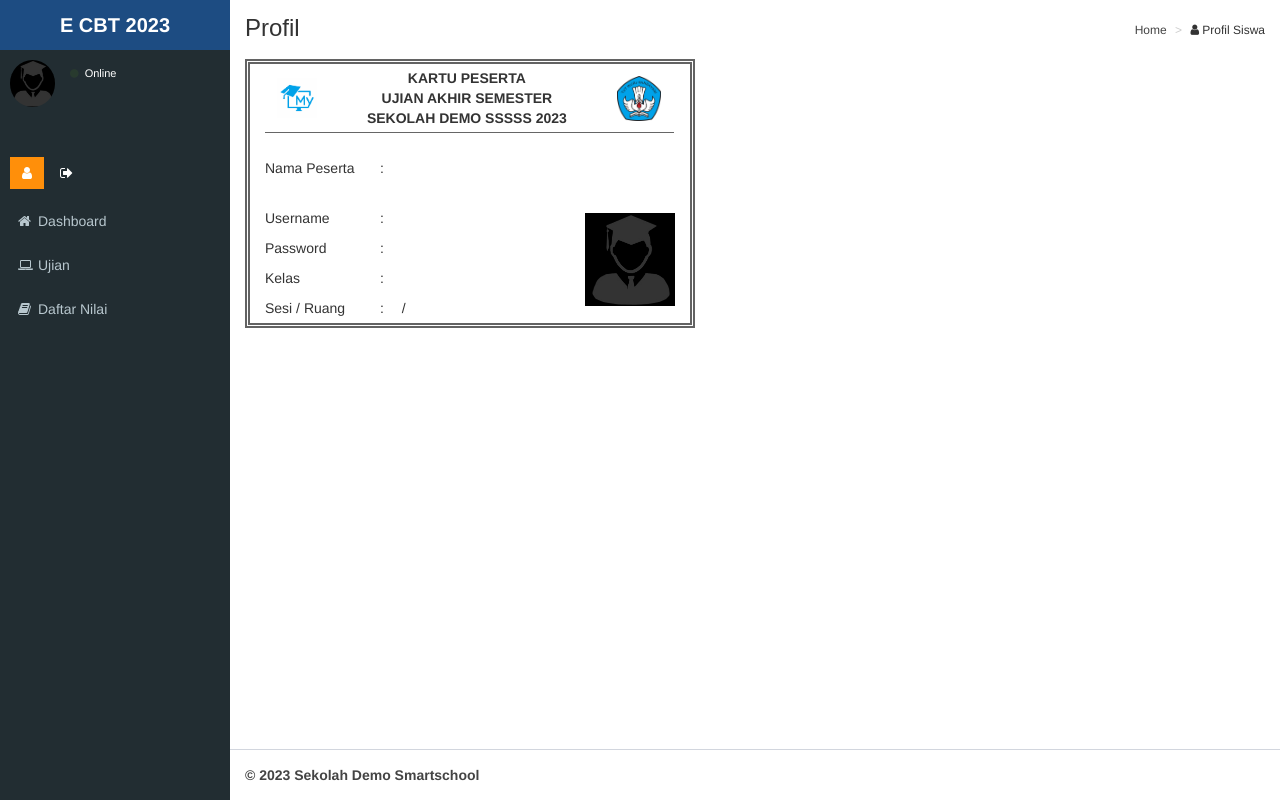
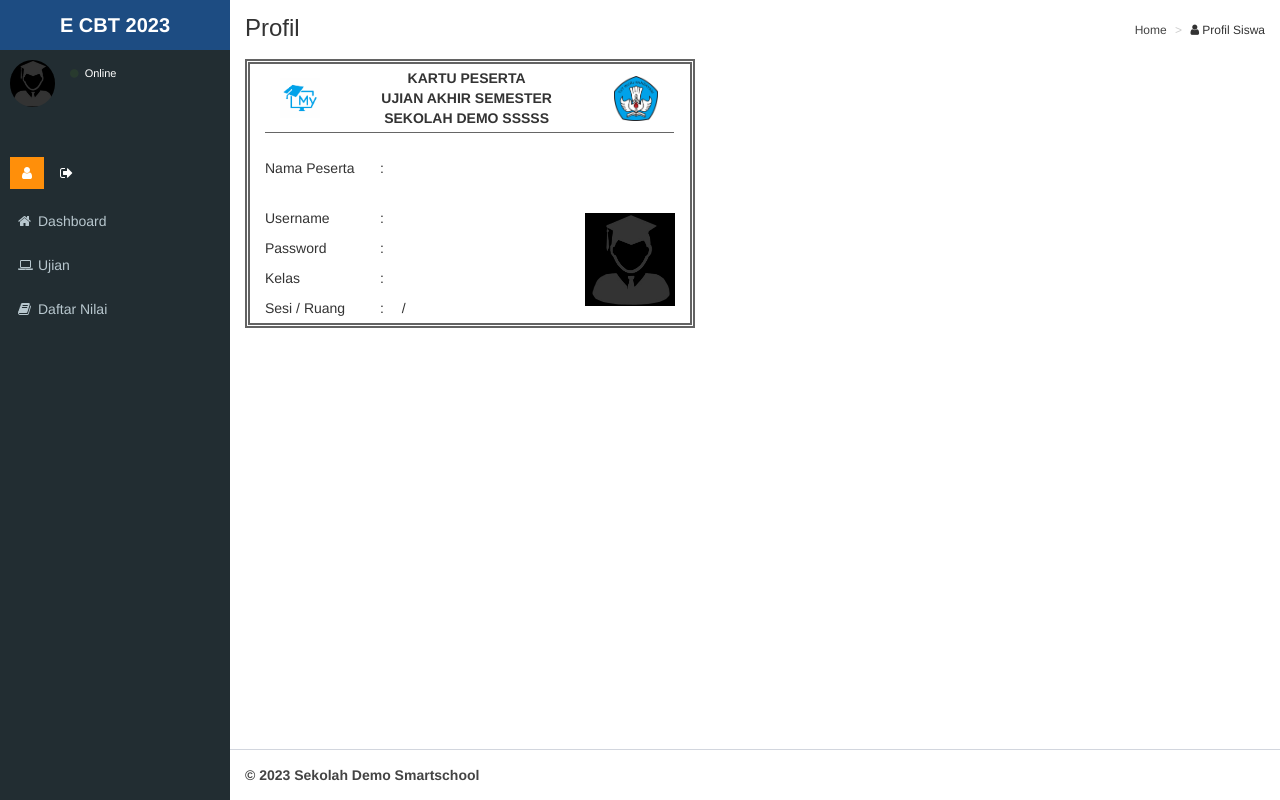
Before and after one commit to bumitekno/cbt-smartschool, a PHP site: page /on-siswa/profil.php in a window 1280 px wide. Run offline with PHP 8.4, Linux system fonts and the light colour scheme; the visitor is signed in with stand-in values (Sample User, id 1); data comes from the database, SQL or seed files in the repository; data that the repository does not hold is empty; some libraries are stand-ins or nearby versions.

Commit message:
update tahun ajaran siswa

```diff
--- a/on-siswa/profil.php
+++ b/on-siswa/profil.php
@@ -168,7 +168,7 @@ include "tema/tema.php";
                 			<table width="100%" class="kartu">
                 				<tr>
                 				    <td align='center' style='padding: 4px'><img src='../aset/foto/<?php echo $xx['logo'];?>' height='40'></td>
-                                    <td align='center' style='font-weight:bold; padding: 4px; text-transform: uppercase;'>KARTU PESERTA <BR><?php echo $xx['jenis_ujian'];?><br><?php echo $xx['n_sekolah'];?> <?php echo date ('Y') ?></td>
+                                    <td align='center' style='font-weight:bold; padding: 4px; text-transform: uppercase;'>KARTU PESERTA <BR><?php echo $xx['jenis_ujian'];?><br><?php echo $xx['n_sekolah'];?> <?php echo $xx['th_ajaran'];?></td>
                                     <td align='center' style='padding: 4px'><img src='../aset/foto/<?php echo $xx['logo_kota'];?>' height='45'></td>
                 				</tr>
                 			</table>
```
